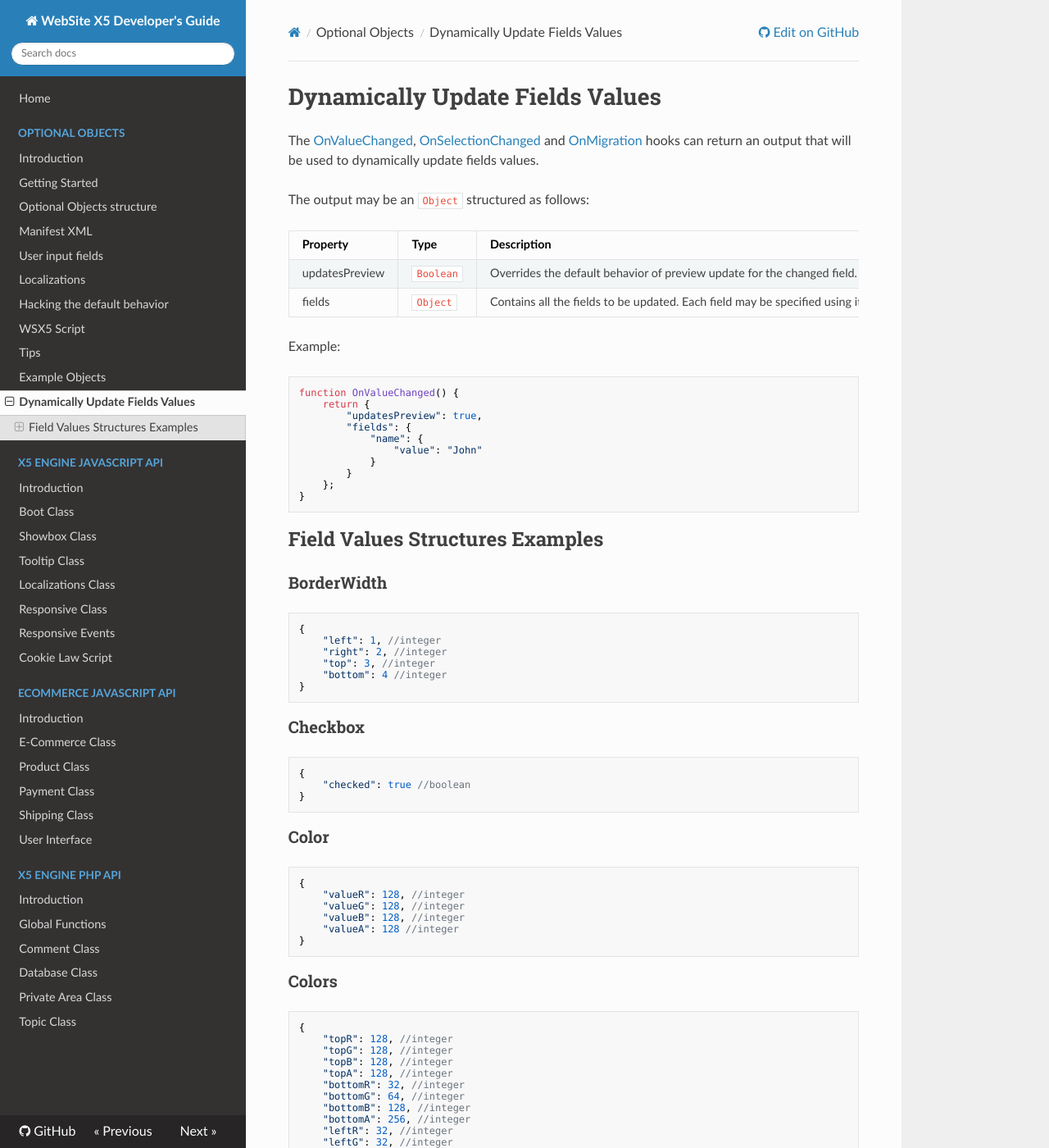
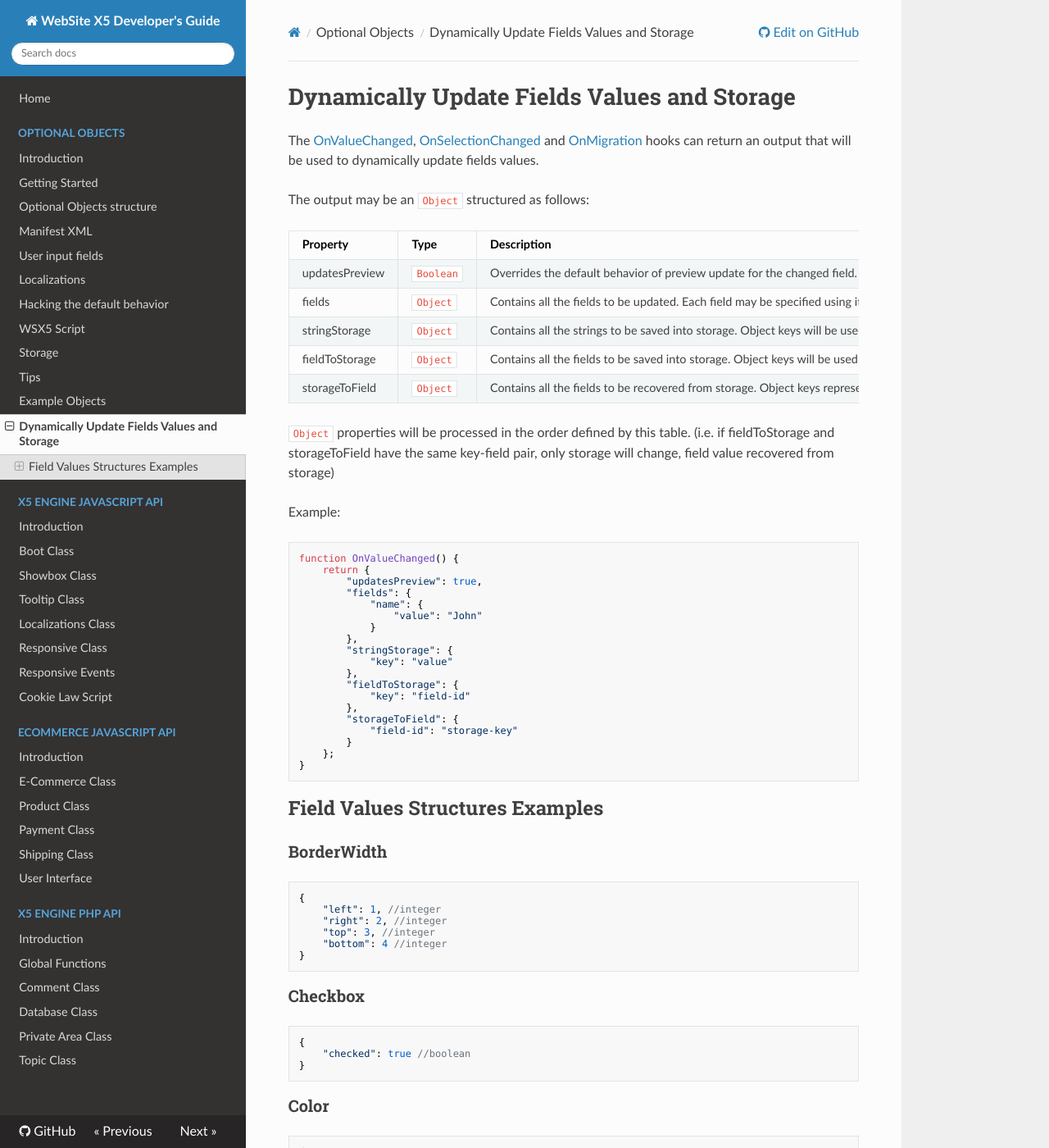
Before and after one commit to WebSiteX5/wsx5-developers-guide, an MkDocs documentation site: the page built from docs/optional-objects/dynamic-update-fields.md, in a window 1280 px wide and 1400 px high. Shown: the whole window at 82% size. Built offline with MkDocs 1.6.1, drawn with Linux system fonts in a browser that asks for light colours; nearby versions of some CDN libraries; old or Windows-style settings are respelled for this version of MkDocs; some of the changed text lies outside the part shown.

Commit message:
Introducing Storage

```diff
--- a/docs/optional-objects/dynamic-update-fields.md
+++ b/docs/optional-objects/dynamic-update-fields.md
@@ -1,6 +1,6 @@
-# Dynamically Update Fields Values
+# Dynamically Update Fields Values and Storage
 
-The [OnValueChanged](user-input-fields.md), [OnSelectionChanged](user-input-fields.md) and [OnMigration](hooks.md) hooks can return an output that will be used to dynamically update fields values.
+The [OnValueChanged](user-input-fields.md#hooks-subtag), [OnSelectionChanged](user-input-fields.md#hooks-subtag) and [OnMigration](hooks.md#onmigrationpreviousversion) hooks can return an output that will be used to dynamically update fields values.
 
 The output may be an `Object` structured as follows:
 
@@ -8,6 +8,11 @@ The output may be an `Object` structured as follows:
 |--------------|---------|-----------------------------------------------------------------------------------------------------------------------------------------------------|
 |updatesPreview|`Boolean`|Overrides the default behavior of preview update for the changed field. **Note**: OnValueChanged and OnSelectionChanged only                         |
 |fields        |`Object` |Contains all the fields to be updated. Each field may be specified using its name as property. The structure of the value is based on the field type.|
+|stringStorage |`Object` |Contains all the strings to be saved into storage. Object keys will be used as storage keys. Object values represent the strings themselves.         |
+|fieldToStorage|`Object` |Contains all the fields to be saved into storage. Object keys will be used as storage keys. Object values represent field ids.                       |
+|storageToField|`Object` |Contains all the fields to be recovered from storage. Object keys represent field ids. Object values represent storage keys.                         |
+
+`Object` properties will be processed in the order defined by this table. (i.e. if fieldToStorage and storageToField have the same key-field pair, only storage will change, field value recovered from storage)
 
 Example:
 
@@ -19,6 +24,15 @@ function OnValueChanged() {
             "name": {
                 "value": "John"
             }
+        },
+        "stringStorage": {
+            "key": "value"
+        },
+        "fieldToStorage": {
+            "key": "field-id"
+        },
+        "storageToField": {
+            "field-id": "storage-key"
         }
     };
 }
@@ -99,11 +113,11 @@ function OnValueChanged() {
 
 ### File
 
-File fields cannot be updated.
+File fields cannot be updated using *value* key.
 
 ### FileList
 
-FileList fields cannot be updated.
+FileList fields cannot be updated using *value* key.
 
 ### Font
 
@@ -119,11 +133,11 @@ FileList fields cannot be updated.
 
 ### ImageSelect
 
-ImageSelect fields cannot be updated.
+ImageSelect fields cannot be updated using *value* key.
 
 ### Link
 
-Link fields cannot be updated.
+Link fields cannot be updated using *value* key.
 
 ### Margins
 
@@ -177,7 +191,7 @@ Separator has no values.
 
 ### SiteNodes
 
-SiteNodes fields cannot be updated.
+SiteNodes fields cannot be updated using *value* key.
 
 ### StringList
 
--- a/mkdocs.yml
+++ b/mkdocs.yml
@@ -2,7 +2,7 @@ site_name: WebSite X5 Developer's Guide
 site_author: Incomedia Srl
 site_url: http://devguide.websitex5.com
 repo_url: https://github.com/WebSiteX5/wsx5-developers-guide
-copyright: © 2021 - Incomedia Srl
+copyright: © 2022 - Incomedia Srl
 use_directory_urls: false
 theme: readthedocs
 strict: false
@@ -21,9 +21,10 @@ pages:
     - 'Localizations': 'optional-objects/localizations-xml.md'
     - 'Hacking the default behavior': 'optional-objects/hooks.md'
     - 'WSX5 Script': 'optional-objects/wsx5-script.md'
+    - 'Storage': 'optional-objects/storage.md'
     - 'Tips': 'optional-objects/tips.md'
     - 'Example Objects': 'optional-objects/examples.md'
-    - 'Dynamically Update Fields Values': 'optional-objects/dynamic-update-fields.md'
+    - 'Dynamically Update Fields Values and Storage': 'optional-objects/dynamic-update-fields.md'
   - X5 Engine JavaScript API:
     - 'Introduction': 'generic-javascript-api/introduction.md'
     - 'Boot Class': 'generic-javascript-api/boot.md'
```
Also changed, not shown: docs/optional-objects/storage.md (added, +18 -0 lines), docs/optional-objects/wsx5-script.md (+42 -7 lines).
